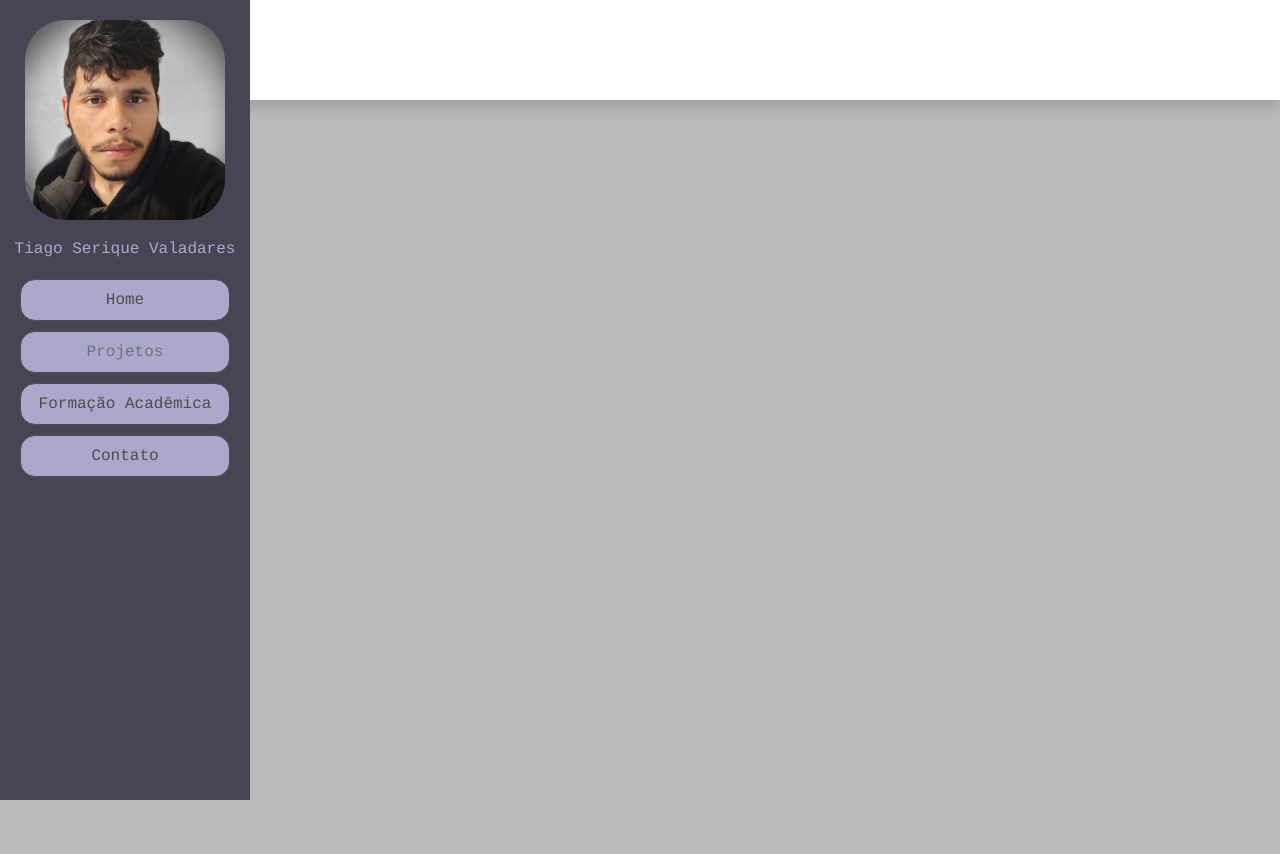
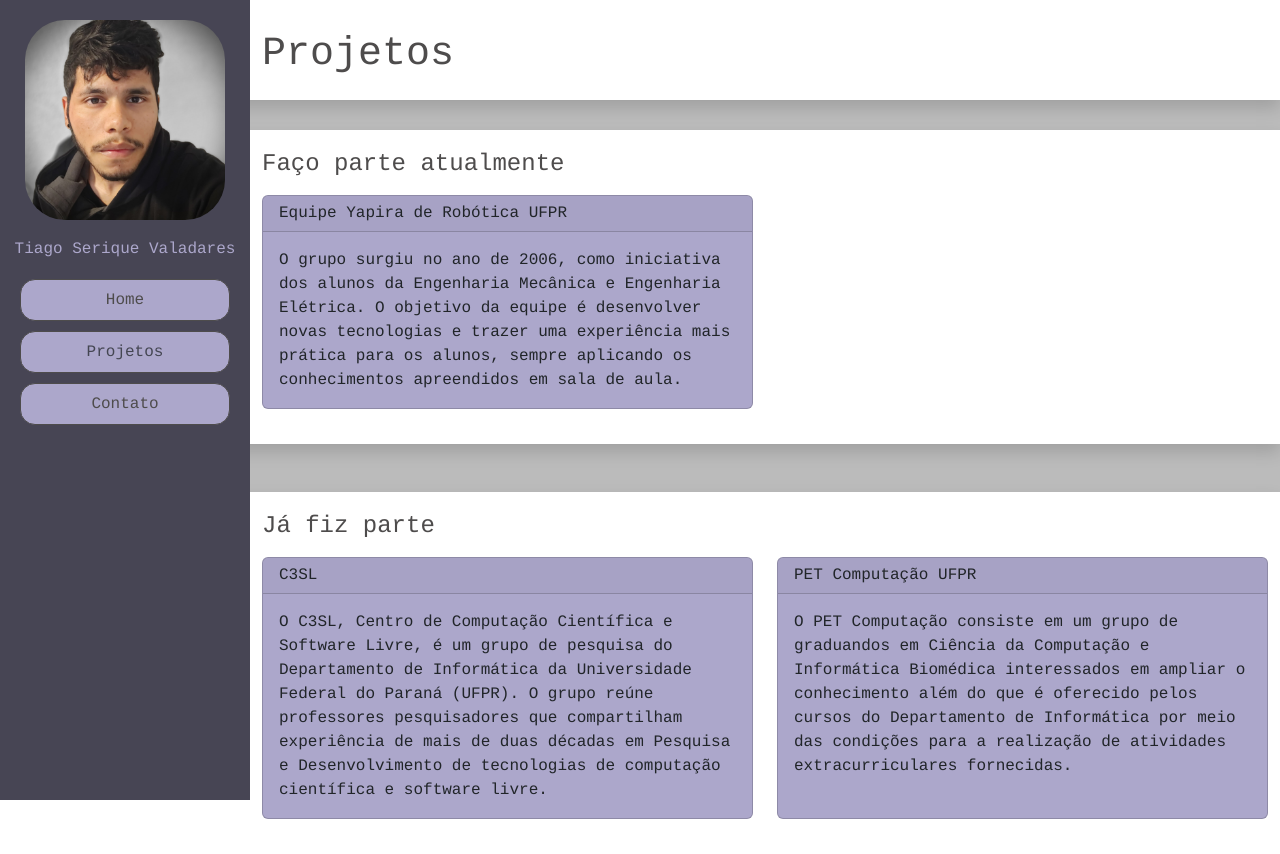
Before and after one commit to tsv19/prog-web, a plain HTML site: page pages/projetos.html in a window 1280 px wide. Before the commit the page ends 800 px from the top, so only its background shows below. Drawn offline with nearby package versions, Linux system fonts and the light colour scheme.

Commit message:
First version

```diff
--- a/pages/projetos.html
+++ b/pages/projetos.html
@@ -8,8 +8,13 @@
     <meta name="author" content="Tiago Serique Valadares">
 
 
+    <script src="https://cdn.tailwindcss.com?plugins=forms,typography,aspect-ratio"></script>
+    <script src="https://code.jquery.com/jquery-3.5.1.slim.min.js" integrity="sha384-DfXdz2htPH0lsSSs5nCTpuj/zy4C+OGpamoFVy38MVBnE+IbbVYUew+OrCXaRkfj" crossorigin="anonymous"></script>
+    <script src="https://cdn.jsdelivr.net/npm/popper.js@1.16.0/dist/umd/popper.min.js" integrity="sha384-Q6E9RHvbIyZFJoft+2mJbHaEWldlvI9IOYy5n3zV9zzTtmI3UksdQRVvoxMfooAo" crossorigin="anonymous"></script>
+    <script src="https://cdn.jsdelivr.net/npm/bootstrap@5.3.0-alpha3/dist/js/bootstrap.bundle.min.js" integrity="sha384-ENjdO4Dr2bkBIFxQpeoTz1HIcje39Wm4jDKdf19U8gI4ddQ3GYNS7NTKfAdVQSZe" crossorigin="anonymous"></script>
+
     <link rel="stylesheet" href="https://cdnjs.cloudflare.com/ajax/libs/font-awesome/4.7.0/css/font-awesome.min.css">
-    <link rel="stylesheet" href="https://stackpath.bootstrapcdn.com/bootstrap/4.5.0/css/bootstrap.min.css" integrity="sha384-9aIt2nRpC12Uk9gS9baDl411NQApFmC26EwAOH8WgZl5MYYxFfc+NcPb1dKGj7Sk" crossorigin="anonymous">
+    <link href="https://cdn.jsdelivr.net/npm/bootstrap@5.3.0-alpha3/dist/css/bootstrap.min.css" rel="stylesheet" integrity="sha384-KK94CHFLLe+nY2dmCWGMq91rCGa5gtU4mk92HdvYe+M/SXH301p5ILy+dN9+nJOZ" crossorigin="anonymous">
     <link rel="stylesheet" href="../styles/index.css">
     <link rel="stylesheet" href="../styles/aside.css">
     <link rel="stylesheet" href="../styles/contato.css">
@@ -30,40 +35,64 @@
         <nav class="nav flex-column">
             <a class="nav-link" href="../index.html">Home</a>
             <a class="nav-link disabled">Projetos</a>
-            <a class="nav-link" href="formacao-academica.html">Formação Acadêmica</a>
+            <!-- <a class="nav-link" href="formacao-academica.html">Formação Acadêmica</a> -->
             <a class="nav-link" href="contato.html">Contato</a>
         </nav>
     </aside>
 
     <section>
         <header class="shadow">
-            <div class="row pt-3">
+            <div class="row">
+                <h1 style="padding-top: 30px;">Projetos</h1>
             </div>
         </header>
 
         <main>
-            <!-- <div class="row" style="justify-content: center;">
-                <div id="contact" class="col-lg-4">
-                    <h4>Contato</h4>
-                    <p><span>tsv19</span> at inf.ufpr.br</p>
-                    <p><span>tiago.serique</span> at ufpr.br</p>
+            <div id="cards" class="shadow">
+                <div class="row mb-3">
+                    <h2>Faço parte atualmente</h2>
+                </div>
+                <div class="row row-cols-1 row-cols-md-2">
+                    <div class="col">
+                        <div class="card">
+                            <h5 class="card-header">Equipe Yapira de Robótica UFPR</h5>
+                            <div class="card-body">
+                                <p class="card-text">
+                                    O grupo surgiu no ano de 2006, como iniciativa dos alunos da Engenharia Mecânica e Engenharia Elétrica. O objetivo da equipe é desenvolver novas tecnologias e trazer uma experiência mais prática para os alunos, sempre aplicando os conhecimentos apreendidos em sala de aula.
+                                </p>
+                            </div>
+                        </div>
+                    </div>
                 </div>
             </div>
-            <div class="row" style="justify-content: center;">
-                <div id="social" class="col-lg-4">
-                    <h4>Redes Sociais</h4>
-                    <a href="https://github.com/tiagoserique" class="fa-github fa"></a>
-                    <a href="https://instagram.com/tiago.serique" class="fa-instagram fa"></a>
-                    <a href="https://www.linkedin.com/in/tiagoserique/" class="fa-linkedin fa"></a>
+            <div id="cards" class="shadow mt-5">
+                <div class="row mb-3">
+                    <h2>Já fiz parte</h2>
                 </div>
-            </div> -->
+                <div class="row row-cols-1 row-cols-md-2">
+                    <div class="col">
+                        <div class="card">
+                            <h5 class="card-header">C3SL</h5>
+                            <div class="card-body">
+                                <p class="card-text">
+                                    O C3SL, Centro de Computação Científica e Software Livre, é um grupo de pesquisa do Departamento de Informática da Universidade Federal do Paraná (UFPR). O grupo reúne professores pesquisadores que compartilham experiência de mais de duas décadas em Pesquisa e Desenvolvimento de tecnologias de computação científica e software livre.
+                                </p>
+                            </div>
+                        </div>
+                    </div>
+                    <div class="col">
+                        <div class="card">
+                            <h5 class="card-header">PET Computação UFPR</h5>
+                            <div class="card-body">
+                                <p class="card-text">
+                                    O PET Computação consiste em um grupo de graduandos em Ciência da Computação e Informática Biomédica interessados em ampliar o conhecimento além do que é oferecido pelos cursos do Departamento de Informática por meio das condições para a realização de atividades extracurriculares fornecidas.
+                                </p>
+                            </div>
+                        </div>
+                    </div>
+                </div>
+            </div>
         </main>
     </section>
-
-
-    <script src="https://code.jquery.com/jquery-3.5.1.slim.min.js" integrity="sha384-DfXdz2htPH0lsSSs5nCTpuj/zy4C+OGpamoFVy38MVBnE+IbbVYUew+OrCXaRkfj" crossorigin="anonymous"></script>
-    <script src="https://cdn.jsdelivr.net/npm/popper.js@1.16.0/dist/umd/popper.min.js" integrity="sha384-Q6E9RHvbIyZFJoft+2mJbHaEWldlvI9IOYy5n3zV9zzTtmI3UksdQRVvoxMfooAo" crossorigin="anonymous"></script>
-    <script src="https://stackpath.bootstrapcdn.com/bootstrap/4.5.0/js/bootstrap.min.js" integrity="sha384-OgVRvuATP1z7JjHLkuOU7Xw704+h835Lr+6QL9UvYjZE3Ipu6Tp75j7Bh/kR0JKI" crossorigin="anonymous"></script>
-    <script src="https://cdn.tailwindcss.com?plugins=forms,typography,aspect-ratio,line-clamp"></script>
 </body>
 </html>
--- a/styles/index.css
+++ b/styles/index.css
@@ -4,12 +4,24 @@
     --card-background-color: #ACA7CB;
     --body-background-color: #BBBBBB;
     --h4-text-color: #ACA7CB;
-    --span-background-color: #BBBBBB;
+    --span-background-color: white;
+    --h1-text-color: rgb(78, 76, 76);
+    --h2-text-color: rgb(78, 76, 76);
 }
 
 body {
     font-family: courier;
     background-color: var(--body-background-color);
+}
+
+h1 {
+    font-size: 2.5rem !important;
+    color: var(--h1-text-color);
+}
+
+h2 {
+    font-size: 1.5rem !important;
+    color: var(--h2-text-color);
 }
 
 h4 {
@@ -35,7 +47,7 @@ header {
 }
 
 #cards .col {
-    margin-bottom: 10px;
+    margin-bottom: 15px;
 }
 
 .card {
```
Also changed, not shown: index.html (+8 -8 lines), pages/contato.html (+31 -12 lines), pages/formacao-academica.html (+8 -2 lines), static/pet.png (added), static/yapira.png (added).
